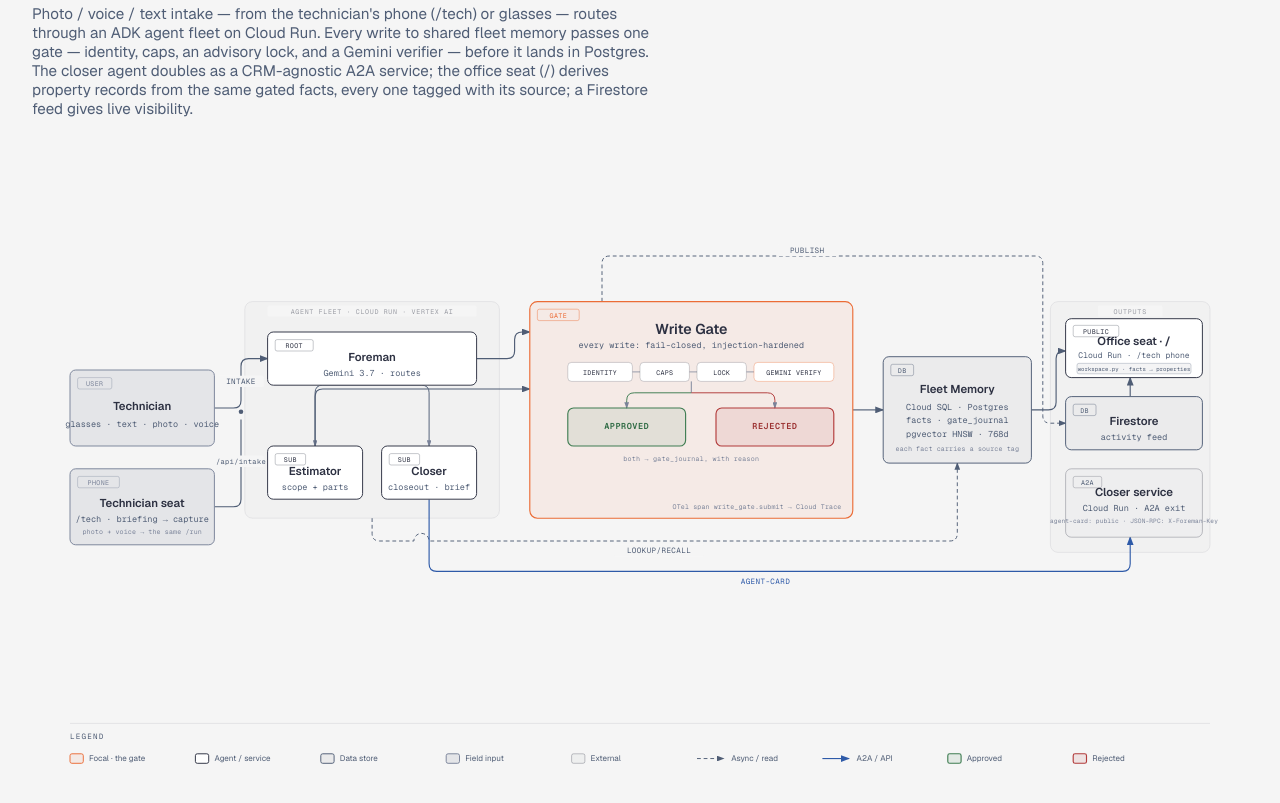
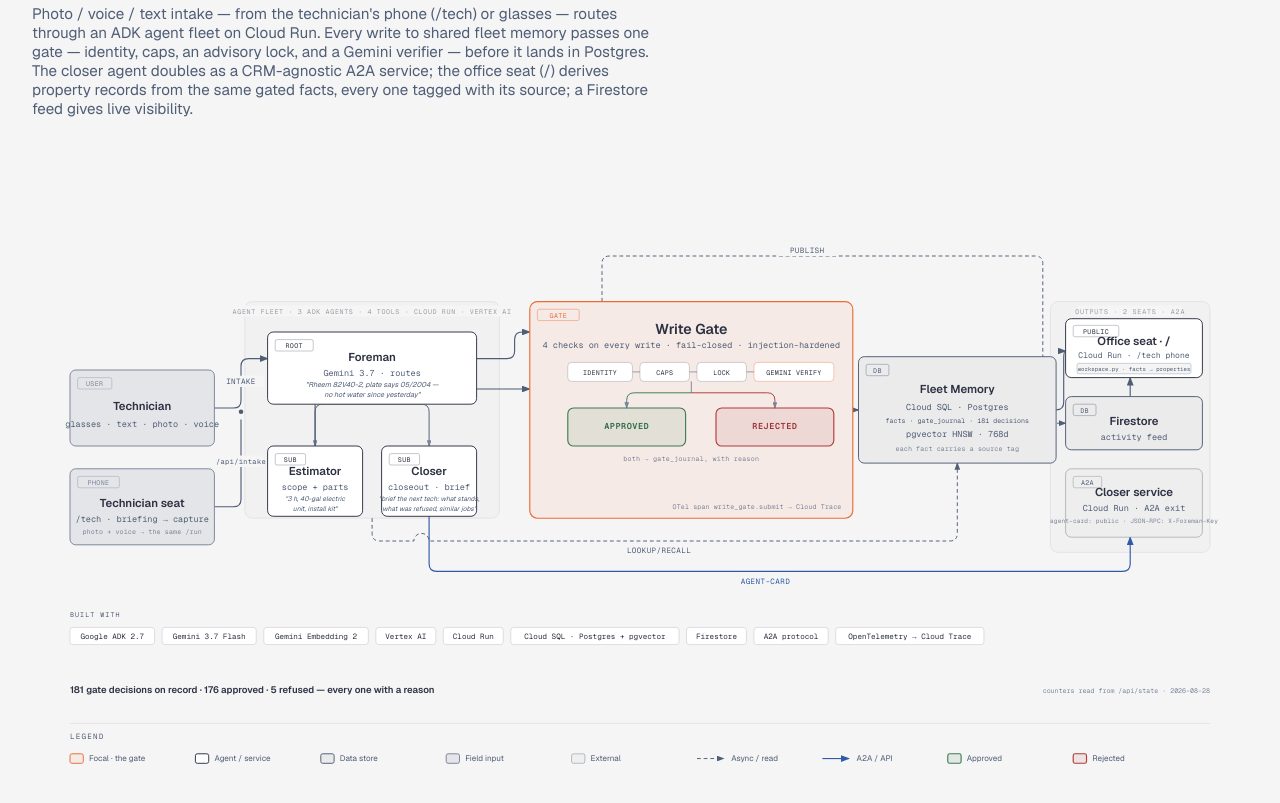
Before and after one commit to retailbox-automation/foreman-plus, a plain HTML site: page docs/architecture/foreman-architecture.html in a window 1280 px wide. Shown: the part 111-914 px from the top of the page. Drawn offline with nearby package versions, Linux system fonts and the light colour scheme.

Commit message:
architecture diagram: example utterances, block counters, built-with strip

```diff
--- a/docs/architecture/foreman-architecture.html
+++ b/docs/architecture/foreman-architecture.html
@@ -83,13 +83,13 @@
       <!-- ============ ZONES (bg → zones → arrows → nodes) ============ -->
       <!-- Zone: ADK Agent Fleet -->
       <rect x="224" y="168" width="268" height="228" rx="8" fill="rgba(45,49,66,0.02)" stroke="rgba(45,49,66,0.10)" stroke-width="0.8"/>
-      <rect x="248" y="172" width="220" height="12" rx="2" fill="#f5f5f5"/>
-      <text x="358" y="181" fill="rgba(45,49,66,0.45)" font-size="7" font-family="'Geist Mono', monospace" text-anchor="middle" letter-spacing="0.1em">AGENT FLEET · CLOUD RUN · VERTEX AI</text>
+      <rect x="208" y="172" width="300" height="12" rx="2" fill="#f5f5f5"/>
+      <text x="358" y="181" fill="rgba(45,49,66,0.45)" font-size="7" font-family="'Geist Mono', monospace" text-anchor="middle" letter-spacing="0.1em">AGENT FLEET · 3 ADK AGENTS · 4 TOOLS · CLOUD RUN · VERTEX AI</text>
 
       <!-- Zone: Outputs -->
       <rect x="1072" y="168" width="168" height="264" rx="8" fill="rgba(45,49,66,0.02)" stroke="rgba(45,49,66,0.10)" stroke-width="0.8"/>
-      <rect x="1122" y="172" width="68" height="12" rx="2" fill="#f5f5f5"/>
-      <text x="1156" y="181" fill="rgba(45,49,66,0.45)" font-size="7" font-family="'Geist Mono', monospace" text-anchor="middle" letter-spacing="0.12em">OUTPUTS</text>
+      <rect x="1101" y="172" width="110" height="12" rx="2" fill="#f5f5f5"/>
+      <text x="1156" y="181" fill="rgba(45,49,66,0.45)" font-size="7" font-family="'Geist Mono', monospace" text-anchor="middle" letter-spacing="0.12em">OUTPUTS · 2 SEATS · A2A</text>
 
       <!-- ============ ARROWS (behind nodes) ============ -->
 
@@ -107,11 +107,11 @@
       <text x="220" y="339" fill="#4f5d75" font-size="7.5" font-family="'Geist Mono', monospace" text-anchor="middle" letter-spacing="0.04em">/api/intake</text>
 
       <!-- A2 Foreman -> Estimator (internal, unlabeled — hierarchy reads from layout) -->
-      <path d="M 358,256 H 306 Q 298,256 298,264 V 320"
+      <path d="M 358,276 H 306 Q 298,276 298,284 V 320"
             fill="none" stroke="#4f5d75" stroke-width="1" marker-end="url(#arrow-muted-sm)"/>
 
       <!-- A3 Foreman -> Closer (internal, unlabeled) -->
-      <path d="M 358,256 H 410 Q 418,256 418,264 V 320"
+      <path d="M 358,276 H 410 Q 418,276 418,284 V 320"
             fill="none" stroke="#4f5d75" stroke-width="1" marker-end="url(#arrow-muted-sm)"/>
 
       <!-- A4 Foreman -> Write Gate (write; unlabeled — gate subtitle already says "every record_fact") -->
@@ -129,10 +129,10 @@
       <text x="660" y="433" fill="#4f5d75" font-size="8" font-family="'Geist Mono', monospace" text-anchor="middle" letter-spacing="0.05em">LOOKUP/RECALL</text>
 
       <!-- A7 Write Gate -> Fleet Memory (persist, same y — plain line, unlabeled — journal caption inside the gate already says this) -->
-      <line x1="864" y1="282" x2="896" y2="282" stroke="#4f5d75" stroke-width="1.2" marker-end="url(#arrow)"/>
+      <line x1="864" y1="282" x2="870" y2="282" stroke="#4f5d75" stroke-width="1.2" marker-end="url(#arrow)"/>
 
       <!-- A8 Fleet Memory -> Dashboard (unlabeled — Dashboard's own "read-only" sublabel covers it) -->
-      <path d="M 1052,282 H 1070 Q 1078,282 1078,274 V 228 Q 1078,220 1086,220 H 1088"
+      <path d="M 1078,282 Q 1086,282 1086,274 V 228 Q 1086,220 1088,220"
             fill="none" stroke="#4f5d75" stroke-width="1.2" marker-end="url(#arrow)"/>
 
       <!-- A9 Firestore -> Dashboard (same x — plain vertical line, unlabeled) -->
@@ -170,28 +170,34 @@
       <text x="116" y="413" fill="#7a8399" font-size="7" font-family="'Geist Mono', monospace" text-anchor="middle" letter-spacing="0.02em">photo + voice → the same /run</text>
 
       <!-- N2 Foreman (root agent) -->
-      <rect x="248" y="200" width="220" height="56" rx="6" fill="#f5f5f5"/>
-      <rect x="248" y="200" width="220" height="56" rx="6" fill="#ffffff" stroke="#2d3142" stroke-width="1"/>
+      <rect x="248" y="200" width="220" height="76" rx="6" fill="#f5f5f5"/>
+      <rect x="248" y="200" width="220" height="76" rx="6" fill="#ffffff" stroke="#2d3142" stroke-width="1"/>
       <rect x="256" y="208" width="40" height="12" rx="2" fill="transparent" stroke="rgba(45,49,66,0.35)" stroke-width="0.8"/>
       <text x="276" y="217" fill="#2d3142" font-size="7" font-family="'Geist Mono', monospace" text-anchor="middle" letter-spacing="0.06em">ROOT</text>
       <text x="358" y="230" fill="#2d3142" font-size="12" font-weight="600" font-family="'Geist', sans-serif" text-anchor="middle">Foreman</text>
       <text x="358" y="246" fill="#4f5d75" font-size="9" font-family="'Geist Mono', monospace" text-anchor="middle">Gemini 3.7 · routes</text>
+      <text x="358" y="258" fill="#4f5d75" font-size="7.5" font-style="italic" font-family="'Geist', sans-serif" text-anchor="middle">"Rheem 82V40-2, plate says 05/2004 —</text>
+      <text x="358" y="268" fill="#4f5d75" font-size="7.5" font-style="italic" font-family="'Geist', sans-serif" text-anchor="middle">no hot water since yesterday"</text>
 
       <!-- N3 Estimator (sub-agent) -->
-      <rect x="248" y="320" width="100" height="56" rx="6" fill="#f5f5f5"/>
-      <rect x="248" y="320" width="100" height="56" rx="6" fill="#ffffff" stroke="#2d3142" stroke-width="1"/>
+      <rect x="248" y="320" width="100" height="74" rx="6" fill="#f5f5f5"/>
+      <rect x="248" y="320" width="100" height="74" rx="6" fill="#ffffff" stroke="#2d3142" stroke-width="1"/>
       <rect x="256" y="328" width="32" height="12" rx="2" fill="transparent" stroke="rgba(45,49,66,0.35)" stroke-width="0.8"/>
       <text x="272" y="337" fill="#2d3142" font-size="7" font-family="'Geist Mono', monospace" text-anchor="middle" letter-spacing="0.06em">SUB</text>
       <text x="298" y="350" fill="#2d3142" font-size="12" font-weight="600" font-family="'Geist', sans-serif" text-anchor="middle">Estimator</text>
       <text x="298" y="366" fill="#4f5d75" font-size="9" font-family="'Geist Mono', monospace" text-anchor="middle">scope + parts</text>
+      <text x="298" y="378" fill="#4f5d75" font-size="7" font-style="italic" font-family="'Geist', sans-serif" text-anchor="middle">"3 h, 40-gal electric</text>
+      <text x="298" y="388" fill="#4f5d75" font-size="7" font-style="italic" font-family="'Geist', sans-serif" text-anchor="middle">unit, install kit"</text>
 
       <!-- N4 Closer (sub-agent) -->
-      <rect x="368" y="320" width="100" height="56" rx="6" fill="#f5f5f5"/>
-      <rect x="368" y="320" width="100" height="56" rx="6" fill="#ffffff" stroke="#2d3142" stroke-width="1"/>
+      <rect x="368" y="320" width="100" height="74" rx="6" fill="#f5f5f5"/>
+      <rect x="368" y="320" width="100" height="74" rx="6" fill="#ffffff" stroke="#2d3142" stroke-width="1"/>
       <rect x="376" y="328" width="32" height="12" rx="2" fill="transparent" stroke="rgba(45,49,66,0.35)" stroke-width="0.8"/>
       <text x="392" y="337" fill="#2d3142" font-size="7" font-family="'Geist Mono', monospace" text-anchor="middle" letter-spacing="0.06em">SUB</text>
       <text x="418" y="350" fill="#2d3142" font-size="12" font-weight="600" font-family="'Geist', sans-serif" text-anchor="middle">Closer</text>
       <text x="418" y="366" fill="#4f5d75" font-size="9" font-family="'Geist Mono', monospace" text-anchor="middle">closeout · brief</text>
+      <text x="418" y="378" fill="#4f5d75" font-size="7" font-style="italic" font-family="'Geist', sans-serif" text-anchor="middle">"brief the next tech: what stands,</text>
+      <text x="418" y="388" fill="#4f5d75" font-size="7" font-style="italic" font-family="'Geist', sans-serif" text-anchor="middle">what was refused, similar jobs"</text>
 
       <!-- N5 Write Gate (FOCAL) -->
       <rect x="524" y="168" width="340" height="228" rx="8" fill="#f5f5f5"/>
@@ -199,7 +205,7 @@
       <rect x="532" y="176" width="44" height="12" rx="2" fill="transparent" stroke="rgba(235,108,54,0.55)" stroke-width="0.8"/>
       <text x="554" y="185" fill="#eb6c36" font-size="7" font-family="'Geist Mono', monospace" text-anchor="middle" letter-spacing="0.06em">GATE</text>
       <text x="694" y="202" fill="#2d3142" font-size="15" font-weight="600" font-family="'Geist', sans-serif" text-anchor="middle">Write Gate</text>
-      <text x="694" y="217" fill="#4f5d75" font-size="9" font-family="'Geist Mono', monospace" text-anchor="middle">every write: fail-closed, injection-hardened</text>
+      <text x="694" y="217" fill="#4f5d75" font-size="9" font-family="'Geist Mono', monospace" text-anchor="middle">4 checks on every write · fail-closed · injection-hardened</text>
 
       <!-- internal pipeline chips -->
       <rect x="564" y="232" width="68" height="20" rx="4" fill="#ffffff" stroke="rgba(45,49,66,0.28)" stroke-width="0.8"/>
@@ -229,13 +235,13 @@
       <text x="852" y="386" fill="#7a8399" font-size="7" font-family="'Geist Mono', monospace" text-anchor="end" letter-spacing="0.02em">OTel span write_gate.submit → Cloud Trace</text>
 
       <!-- N6 Fleet Memory (Store) -->
-      <rect x="896" y="226" width="156" height="112" rx="6" fill="#f5f5f5"/>
-      <rect x="896" y="226" width="156" height="112" rx="6" fill="rgba(45,49,66,0.05)" stroke="#4f5d75" stroke-width="1"/>
-      <rect x="904" y="234" width="24" height="12" rx="2" fill="transparent" stroke="rgba(79,93,117,0.50)" stroke-width="0.8"/>
-      <text x="916" y="243" fill="#4f5d75" font-size="7" font-family="'Geist Mono', monospace" text-anchor="middle" letter-spacing="0.06em">DB</text>
+      <rect x="870" y="226" width="208" height="112" rx="6" fill="#f5f5f5"/>
+      <rect x="870" y="226" width="208" height="112" rx="6" fill="rgba(45,49,66,0.05)" stroke="#4f5d75" stroke-width="1"/>
+      <rect x="878" y="234" width="24" height="12" rx="2" fill="transparent" stroke="rgba(79,93,117,0.50)" stroke-width="0.8"/>
+      <text x="890" y="243" fill="#4f5d75" font-size="7" font-family="'Geist Mono', monospace" text-anchor="middle" letter-spacing="0.06em">DB</text>
       <text x="974" y="264" fill="#2d3142" font-size="12" font-weight="600" font-family="'Geist', sans-serif" text-anchor="middle">Fleet Memory</text>
       <text x="974" y="282" fill="#4f5d75" font-size="9" font-family="'Geist Mono', monospace" text-anchor="middle">Cloud SQL · Postgres</text>
-      <text x="974" y="296" fill="#4f5d75" font-size="9" font-family="'Geist Mono', monospace" text-anchor="middle">facts · gate_journal</text>
+      <text x="974" y="296" fill="#4f5d75" font-size="7" font-family="'Geist Mono', monospace" text-anchor="middle">facts · gate_journal · 181 decisions</text>
       <text x="974" y="310" fill="#4f5d75" font-size="9" font-family="'Geist Mono', monospace" text-anchor="middle">pgvector HNSW · 768d</text>
       <text x="974" y="325" fill="#7a8399" font-size="7" font-family="'Geist Mono', monospace" text-anchor="middle" letter-spacing="0.02em">each fact carries a source tag</text>
 
@@ -265,6 +271,39 @@
       <text x="1160" y="373" fill="#2d3142" font-size="12" font-weight="600" font-family="'Geist', sans-serif" text-anchor="middle">Closer service</text>
       <text x="1160" y="388" fill="#4f5d75" font-size="9" font-family="'Geist Mono', monospace" text-anchor="middle">Cloud Run · A2A exit</text>
       <text x="1160" y="401" fill="#7a8399" font-size="6.5" font-family="'Geist Mono', monospace" text-anchor="middle" letter-spacing="0.02em">agent-card: public · JSON-RPC: X-Foreman-Key</text>
+
+      <!-- ============ BUILT WITH ============ -->
+      <text x="40" y="500" fill="#4f5d75" font-size="7" font-family="'Geist Mono', monospace" letter-spacing="0.16em">BUILT WITH</text>
+
+      <rect x="40" y="511" width="89" height="18" rx="3" fill="#ffffff" stroke="rgba(45,49,66,0.18)" stroke-width="0.8"/>
+      <text x="84.5" y="523" fill="#2d3142" font-size="8" font-family="'Geist Mono', monospace" text-anchor="middle">Google ADK 2.7</text>
+
+      <rect x="137" y="511" width="99" height="18" rx="3" fill="#ffffff" stroke="rgba(45,49,66,0.18)" stroke-width="0.8"/>
+      <text x="186.5" y="523" fill="#2d3142" font-size="8" font-family="'Geist Mono', monospace" text-anchor="middle">Gemini 3.7 Flash</text>
+
+      <rect x="244" y="511" width="110" height="18" rx="3" fill="#ffffff" stroke="rgba(45,49,66,0.18)" stroke-width="0.8"/>
+      <text x="299" y="523" fill="#2d3142" font-size="8" font-family="'Geist Mono', monospace" text-anchor="middle">Gemini Embedding 2</text>
+
+      <rect x="362" y="511" width="63" height="18" rx="3" fill="#ffffff" stroke="rgba(45,49,66,0.18)" stroke-width="0.8"/>
+      <text x="393.5" y="523" fill="#2d3142" font-size="8" font-family="'Geist Mono', monospace" text-anchor="middle">Vertex AI</text>
+
+      <rect x="433" y="511" width="63" height="18" rx="3" fill="#ffffff" stroke="rgba(45,49,66,0.18)" stroke-width="0.8"/>
+      <text x="464.5" y="523" fill="#2d3142" font-size="8" font-family="'Geist Mono', monospace" text-anchor="middle">Cloud Run</text>
+
+      <rect x="504" y="511" width="177" height="18" rx="3" fill="#ffffff" stroke="rgba(45,49,66,0.18)" stroke-width="0.8"/>
+      <text x="592.5" y="523" fill="#2d3142" font-size="8" font-family="'Geist Mono', monospace" text-anchor="middle">Cloud SQL · Postgres + pgvector</text>
+
+      <rect x="689" y="511" width="63" height="18" rx="3" fill="#ffffff" stroke="rgba(45,49,66,0.18)" stroke-width="0.8"/>
+      <text x="720.5" y="523" fill="#2d3142" font-size="8" font-family="'Geist Mono', monospace" text-anchor="middle">Firestore</text>
+
+      <rect x="760" y="511" width="78" height="18" rx="3" fill="#ffffff" stroke="rgba(45,49,66,0.18)" stroke-width="0.8"/>
+      <text x="799" y="523" fill="#2d3142" font-size="8" font-family="'Geist Mono', monospace" text-anchor="middle">A2A protocol</text>
+
+      <rect x="846" y="511" width="156" height="18" rx="3" fill="#ffffff" stroke="rgba(45,49,66,0.18)" stroke-width="0.8"/>
+      <text x="924" y="523" fill="#2d3142" font-size="8" font-family="'Geist Mono', monospace" text-anchor="middle">OpenTelemetry → Cloud Trace</text>
+
+      <text x="40" y="580" fill="#2d3142" font-size="10" font-weight="600" font-family="'Geist', sans-serif">181 gate decisions on record · 176 approved · 5 refused — every one with a reason</text>
+      <text x="1240" y="580" fill="#7a8399" font-size="7" font-family="'Geist Mono', monospace" text-anchor="end">counters read from /api/state · 2026-08-28</text>
 
       <!-- ============ LEGEND ============ -->
       <line x1="40" y1="612" x2="1240" y2="612" stroke="rgba(45,49,66,0.12)" stroke-width="0.8"/>
```
Also changed, not shown: docs/architecture/foreman-architecture.png, docs/architecture/foreman-architecture.svg.
